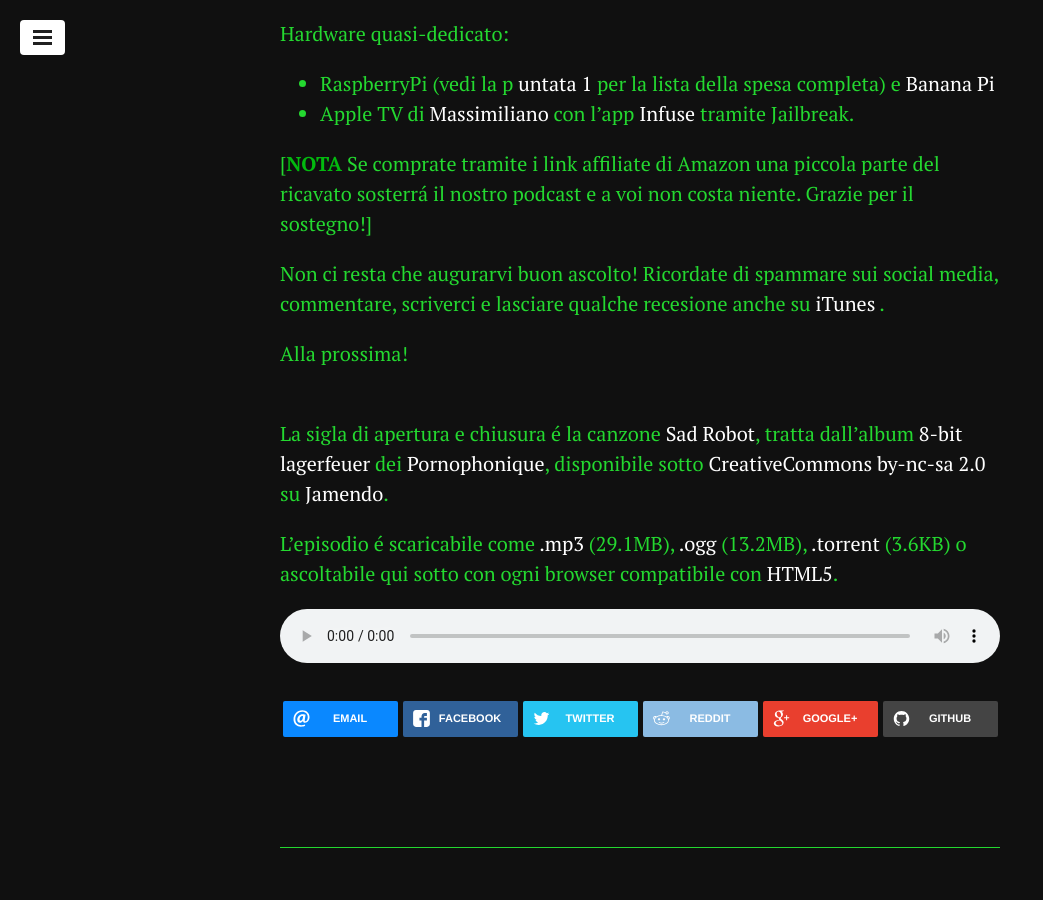
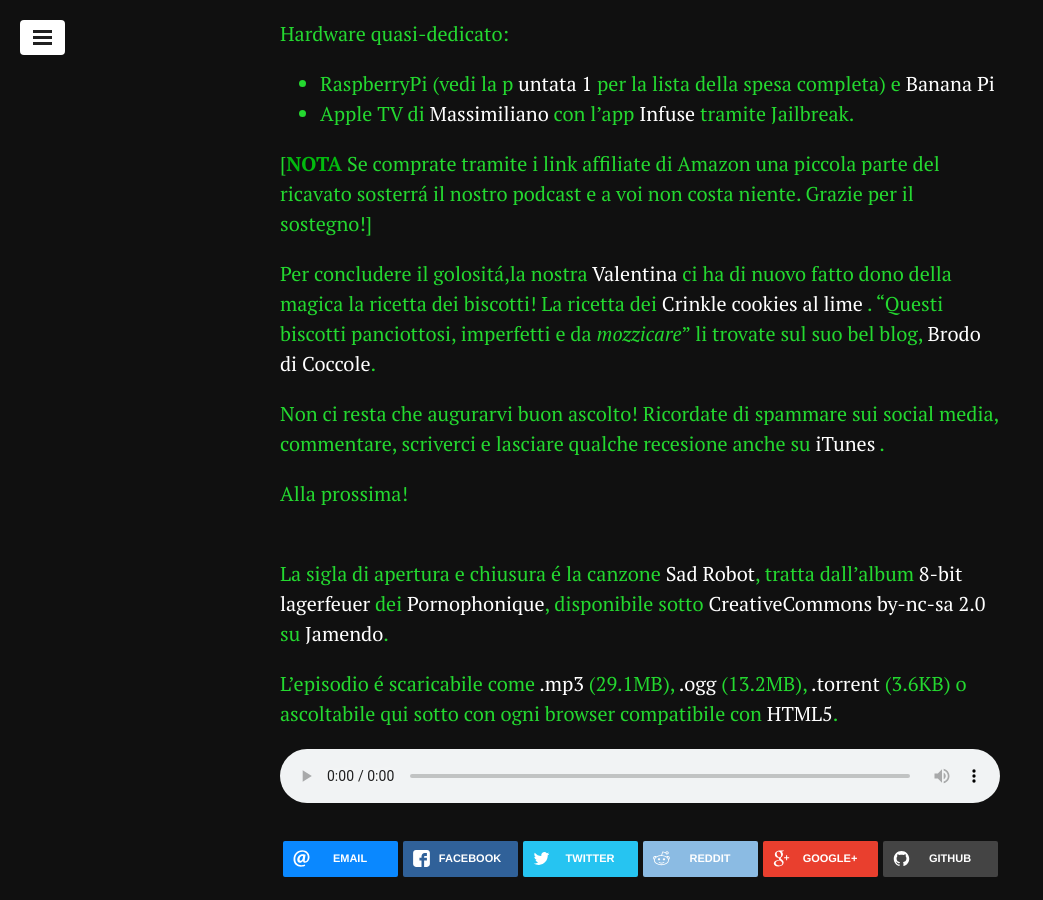
Before and after one commit to geekcookies/geekcookies.github.io, a Jekyll site: the page built from _posts/2015-01-19-episodio-3.md, in a window 1280 px wide and 900 px high, scrolled down 1497 px. Shown: the whole window, without its empty margins (0-1043 px from the left). Built offline with Jekyll 4.4.1, drawn with Linux system fonts in a browser that asks for light colours; nearby versions of some CDN libraries; Markdown is read by kramdown in place of the engine named in the settings; comment, search, counter and statistics services are not loaded.

Commit message:
added ep.3 coockies :-D

```diff
--- a/_posts/2015-01-19-episodio-3.md
+++ b/_posts/2015-01-19-episodio-3.md
@@ -52,6 +52,9 @@
 
 [**NOTA** Se comprate tramite i link affiliate di Amazon una piccola parte del ricavato sosterrá il nostro podcast e a voi non costa niente. Grazie per il sostegno!]
 
+Per concludere il golositá,la nostra [Valentina](https://twitter.com/valefatina)  ci ha di nuovo fatto dono della magica la ricetta dei biscotti!
+La ricetta dei [ Crinkle cookies al lime ](http://www.brododicoccole.com/crinkle-cookies-al-lime/). "Questi biscotti panciottosi, imperfetti e da *mozzicare*" li trovate sul suo bel blog, [Brodo di Coccole](http://www.brododicoccole.com/).
+
 Non ci resta che augurarvi buon ascolto! Ricordate di spammare sui social media, commentare, scriverci e lasciare qualche recesione anche su [ iTunes ](https://itunes.apple.com/it/podcast/geek-cookies./id942553422?l=it).
 
 Alla prossima!
```
